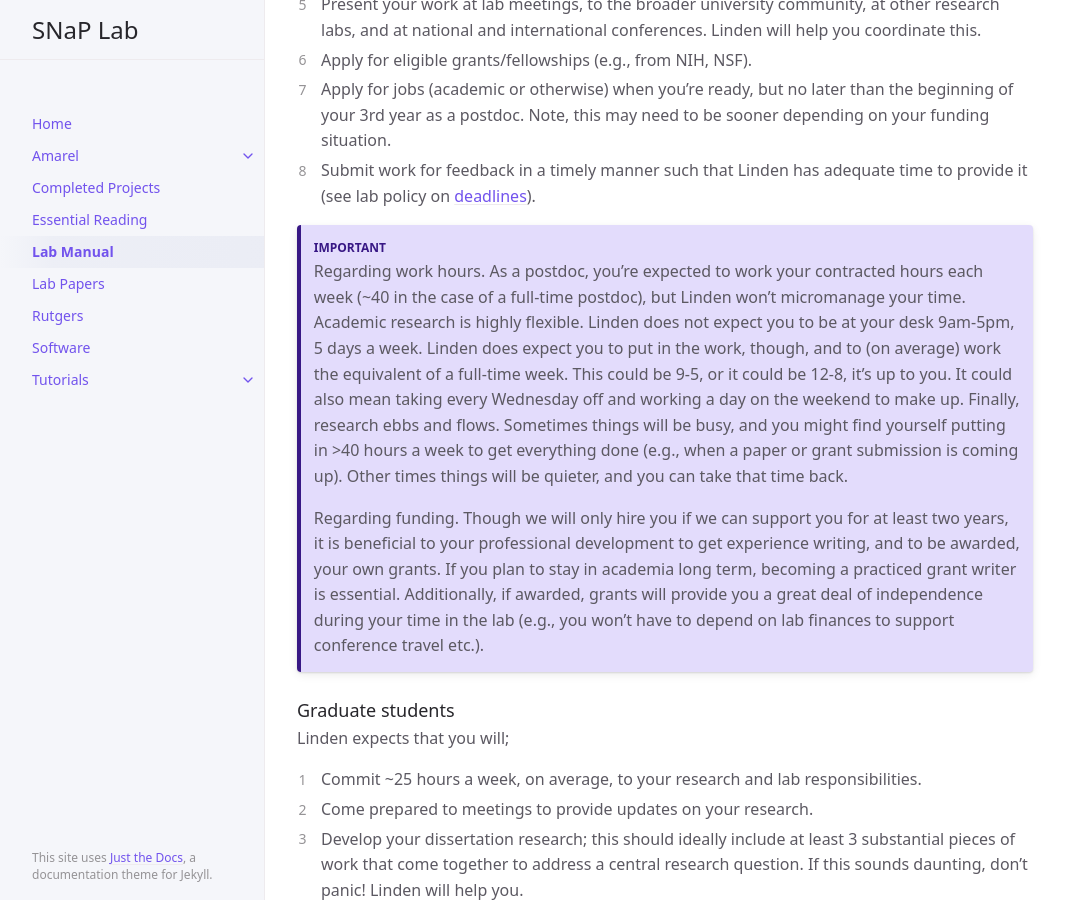
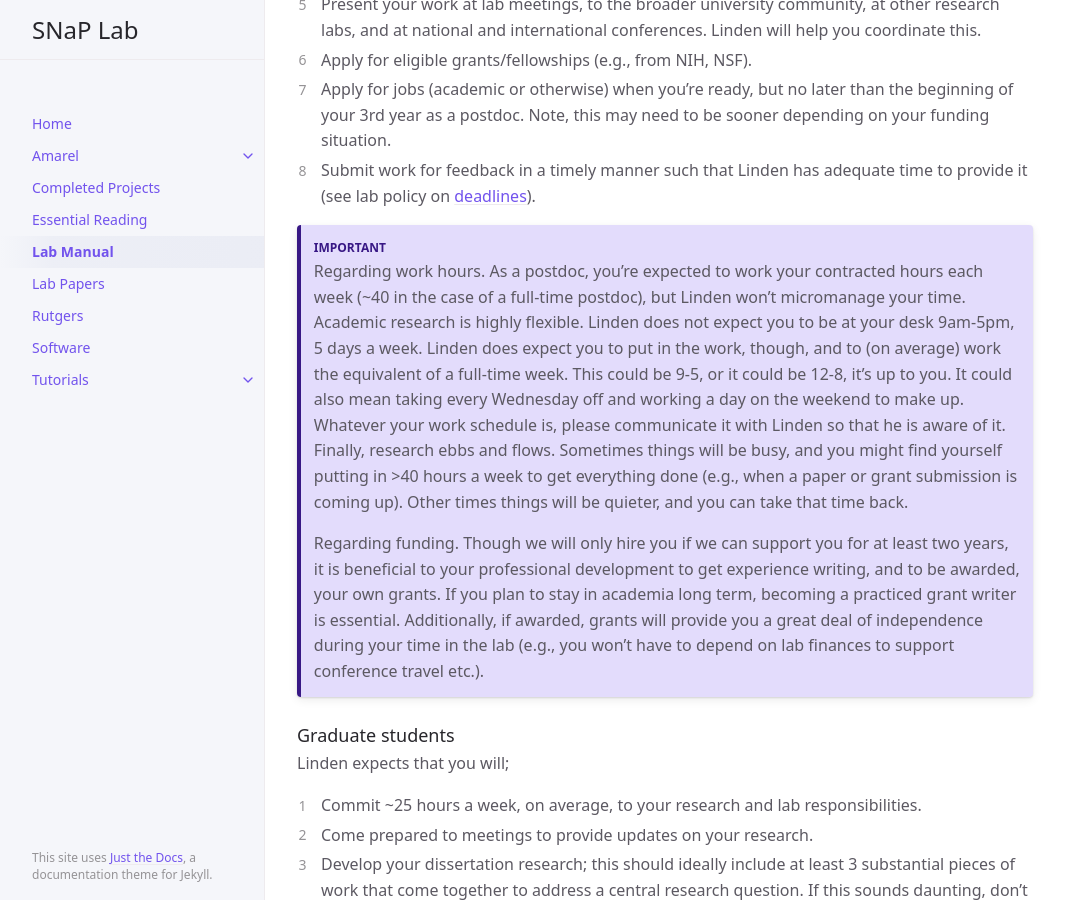
Before and after one commit to LindenParkesLab/snaplab.github.io, a Jekyll site: the page built from docs/lab_manual/index.md, in a window 1280 px wide and 900 px high, scrolled down 5714 px. Shown: the whole window, without its empty margins (107-1172 px from the left). Built offline with Jekyll 4.4.1, drawn with Linux system fonts in a browser that asks for light colours; cached includes are drawn as plain includes; some of the changed text lies outside the part shown.

Commit message:
minor edits

```diff
--- a/docs/lab_manual/index.md
+++ b/docs/lab_manual/index.md
@@ -117,7 +117,7 @@ Linden expects that you will;
 {: .note-title }
 > Important
 >
-> Regarding work hours. As a postdoc, you're expected to work your contracted hours each week (~40 in the case of a full-time postdoc), but Linden won't micromanage your time. Academic research is highly flexible. Linden does not expect you to be at your desk 9am-5pm, 5 days a week. Linden does expect you to put in the work, though, and to (on average) work the equivalent of a full-time week. This could be 9-5, or it could be 12-8, it's up to you. It could also mean taking every Wednesday off and working a day on the weekend to make up. Finally, research ebbs and flows. Sometimes things will be busy, and you might find yourself putting in >40 hours a week to get everything done (e.g., when a paper or grant submission is coming up). Other times things will be quieter, and you can take that time back.
+> Regarding work hours. As a postdoc, you're expected to work your contracted hours each week (~40 in the case of a full-time postdoc), but Linden won't micromanage your time. Academic research is highly flexible. Linden does not expect you to be at your desk 9am-5pm, 5 days a week. Linden does expect you to put in the work, though, and to (on average) work the equivalent of a full-time week. This could be 9-5, or it could be 12-8, it's up to you. It could also mean taking every Wednesday off and working a day on the weekend to make up. Whatever your work schedule is, please communicate it with Linden so that he is aware of it. Finally, research ebbs and flows. Sometimes things will be busy, and you might find yourself putting in >40 hours a week to get everything done (e.g., when a paper or grant submission is coming up). Other times things will be quieter, and you can take that time back.
 >
 > Regarding funding. Though we will only hire you if we can support you for at least two years, it is beneficial to your professional development to get experience writing, and to be awarded, your own grants. If you plan to stay in academia long term, becoming a practiced grant writer is essential. Additionally, if awarded, grants will provide you a great deal of independence during your time in the lab (e.g., you won't have to depend on lab finances to support conference travel etc.).
 >
@@ -194,7 +194,7 @@ We use Google Calendar to track meetings, lab-wide events, and known absences. U
 
 1. **Meetings**. This calendar is where we record meetings that involve Linden. Note, you are not obliged to use this to record your own meetings that don't involve Linden if you don't want to.
 2. **Events**. This calendar is where we record upcoming conferences, talks, activities, and other *bits 'n' pieces*.
-3. **Where am I?** This calendar is where lab members note whether they plan to be on campus or in the lab on a given day. It also notes known absences (e.g., illness, travel, holidays). We have found this useful in helping the lab to maximize the value of our hybrid structure (e.g., it minimizes the risk of you coming in only to find that no one else is around). As such, please do your best to use it diligently for everyone's benefit. For example, if you're going to be on campus for the day but plan to spend all your time at UBHC and none at SRB, create an all-day event that reads "YourName @ UBHC." This calendar is also useful for helping Linden to respect your off time; for example, putting your travel dates down ensures that Linden won't bother you during your time away!
+3. **Where am I?** This calendar is where lab members note whether they plan to be on campus or in the lab on a given day. It also notes known absences (e.g., illness, travel, holidays, vacation, out-of-office). We have found this useful in helping the lab to maximize the value of our hybrid structure (e.g., it minimizes the risk of you coming in only to find that no one else is around). As such, please do your best to use it diligently for everyone's benefit. For example, if you're going to be on campus for the day but plan to spend all your time at UBHC and none at SRB, create an all-day event that reads "YourName @ UBHC." This calendar is also useful for helping Linden to respect your off time; for example, putting your travel dates down ensures that Linden won't bother you during your time away!
 
 ### Deadlines
 We are big believers in work-life balance. Linden will support you to maintain your work-life balance, and he asks that you support his by managing your deadlines diligently and factoring in ample time to provide feedback.
```
